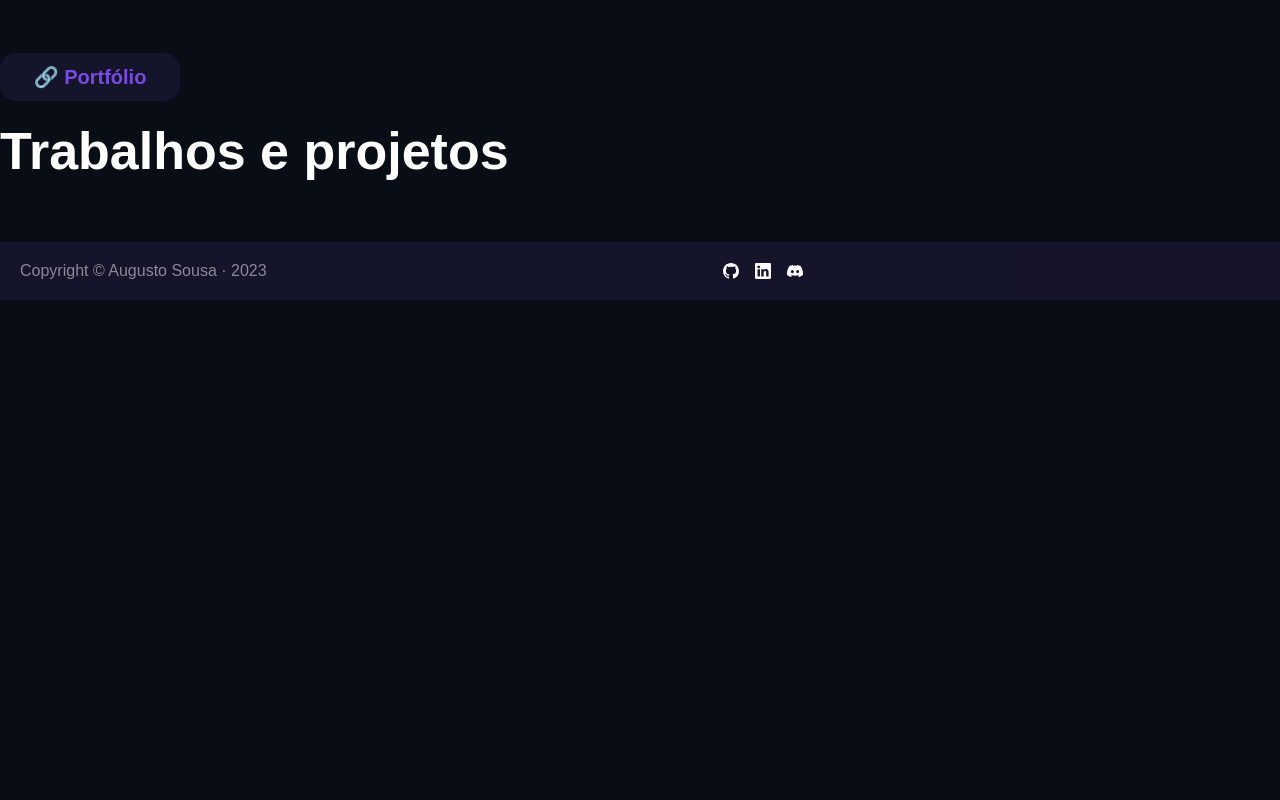
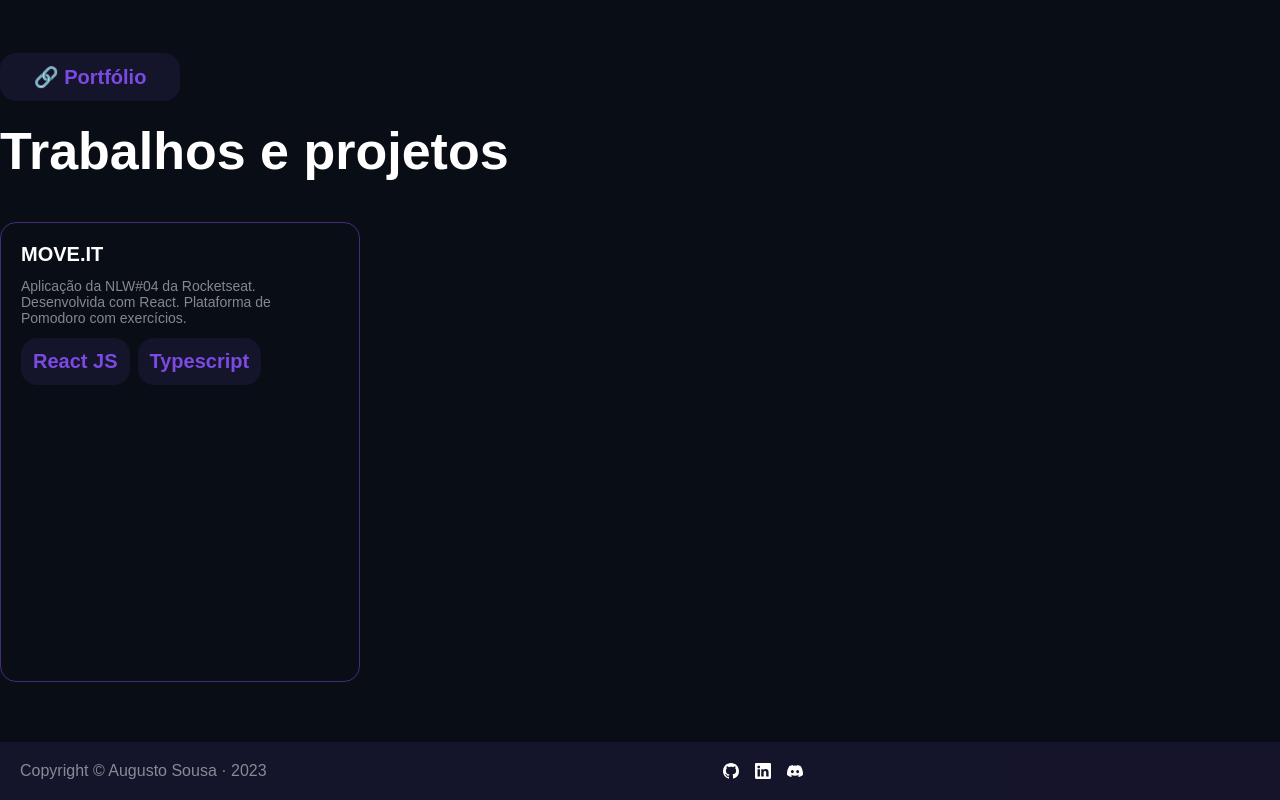
Before and after one commit to Augusto9237/portifolio-dev, a React (Vite) app: page / in a window 1280 px wide. Shown: the part 1536-2336 px from the top of the page. Before the commit the page ends 1836 px from the top, so only its background shows below. Built offline with nearby package versions, Linux system fonts and the light colour scheme.

Commit message:
2 files modified, 2 added

```diff
--- /dev/null
+++ b/src/components/WorkCard/index.tsx
@@ -0,0 +1,24 @@
+import React from 'react';
+import react, { ReactNode } from 'react';
+import { Greetings } from '../../sections/Home/styles';
+import { Container,SkillsContainer } from '../WorkCard/styles';
+
+interface ContainerProps {
+  children: ReactNode;
+}
+
+export function WorkCard() {
+  return (
+    <Container>
+      <strong>MOVE.IT</strong>
+      <span>
+        Aplicação da NLW#04 da Rocketseat. Desenvolvida com React. Plataforma de
+        Pomodoro com exercícios.
+      </span>
+      <SkillsContainer>
+        <Greetings>React JS</Greetings>
+        <Greetings>Typescript</Greetings>
+      </SkillsContainer>
+    </Container>
+  );
+}
--- /dev/null
+++ b/src/components/WorkCard/styles.ts
@@ -0,0 +1,35 @@
+import styled from 'styled-components';
+
+export const Container = styled.div`
+    display: flex;
+    flex-direction: column;
+    height: 460px;
+    padding: 20px;
+    width: 360px;
+    border-radius: 16px;
+    border: 1px solid rgba(123, 74, 226, 0.5);
+    gap: 12px;
+
+    strong{
+      font-weight: 700;
+      font-size: 20px;
+      line-height: 23px;
+      display: flex;
+      align-items: center;
+
+      color: #FFFFFF;
+    }
+
+    span{
+      font-weight: 400;
+      font-size: 14px;
+      line-height: 16px;
+
+      color: rgba(255, 255, 255, 0.5);
+    }
+  `;
+
+export const SkillsContainer = styled.div`
+   display: flex;
+   gap: 8px;
+  `;
--- a/src/sections/Portifolio/index.tsx
+++ b/src/sections/Portifolio/index.tsx
@@ -1,11 +1,15 @@
+import { WorkCard } from '../../components/WorkCard';
 import { Greetings } from '../Home/styles';
-import { Content } from '../Portifolio/styles';
+import { Content, WorkAndProjects } from '../Portifolio/styles';
 
 export function Portifolio() {
   return (
     <Content>
       <Greetings>🔗 Portfólio</Greetings>
       <h1>Trabalhos e projetos</h1>
+      <WorkAndProjects>
+        <WorkCard/>
+      </WorkAndProjects>
     </Content>
   );
 }
--- a/src/sections/Portifolio/styles.ts
+++ b/src/sections/Portifolio/styles.ts
@@ -12,3 +12,8 @@ h1{
   color: #FFFFFF;
 }
 `;
+
+export const WorkAndProjects = styled.div`
+display: flex;
+margin-top: 20px;
+`;
```
